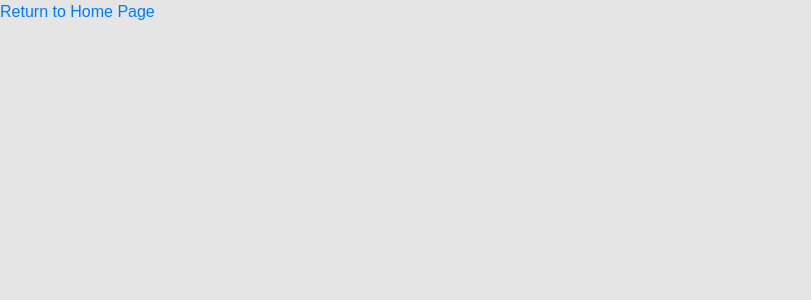
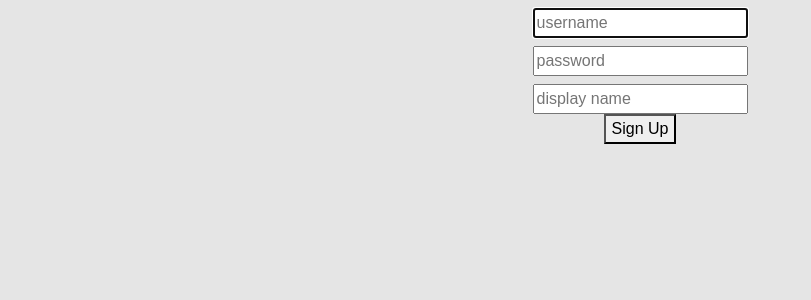
Before and after one commit to ehoover3/react-02-read-people, a React (Create React App) app: page /kwitter-ehoover3/NewProfile in a window 1280 px wide. Shown: the top 300 px of the page, without its empty margins (0-811 px from the left). Built offline with nearby package versions, Linux system fonts and the light colour scheme.

Commit message:
added view and component to create profile and deleted yarn

```diff
--- a/src/App.js
+++ b/src/App.js
@@ -12,6 +12,7 @@ import Chat from "./views/3_Chat";
 import Shop from "./views/4_Shop";
 import NotFound from "./views/5_NotFound";
 import Quiz from "./components/2_Learn/Quiz";
+import NewProfile from "./views/6_NewProfile";
 
 function App() {
   const user = useStore((state) => state.user);
@@ -21,6 +22,7 @@ function App() {
     return (
       <Switch>
         <Route exact path="/" component={LoginPage} />
+        <Route exact path="/NewProfile" component={NewProfile} />
         <Route component={NotFound} />
       </Switch>
     );
--- /dev/null
+++ b/src/components/6_NewProfile/CreateProfile.js
@@ -0,0 +1,76 @@
+import React, { useState } from "react";
+import { STORE_LOGIN, useStore, STORE_CREATE_USER } from "../../store/store";
+import { fetch_login, fetch_createUser } from "../../fetchRequests";
+
+function CreateProfile(props) {
+  const dispatch = useStore((state) => state.dispatch);
+
+  const [formData, setFormData] = useState({
+    signUpUserName: "",
+    signUpPassword: "",
+    signUpDisplayName: "",
+  });
+
+  const handleChangeSignIn = (e) => {
+    const inputName = e.target.name;
+    const inputValue = e.target.value;
+    setFormData((state) => ({ ...state, [inputName]: inputValue }));
+  };
+
+  const handleSignIn = (e) => {
+    e.preventDefault();
+    fetch_createUser(
+      formData.signUpUserName,
+      formData.signUpPassword,
+      formData.signUpDisplayName
+    ).then((userData) => {
+      dispatch({ type: STORE_CREATE_USER, payload: userData });
+      if (userData.statusCode === 200) {
+        fetch_login(
+          formData.signUpUserName,
+          formData.signUpPassword
+        ).then((userData) =>
+          dispatch({ type: STORE_LOGIN, payload: userData })
+        );
+      }
+    });
+  };
+
+  return (
+    <>
+      <form className="Login" onSubmit={handleSignIn}>
+        <label htmlFor="username"></label>
+        <input
+          type="text"
+          name="signUpUserName"
+          value={formData.signUpUserName}
+          autoFocus
+          required
+          onChange={handleChangeSignIn}
+          placeholder="username"
+        />
+        <label htmlFor="signUpPassword"></label>
+        <input
+          type="password"
+          name="signUpPassword"
+          value={formData.signUpPassword}
+          required
+          onChange={handleChangeSignIn}
+          placeholder="password"
+        />
+        <label htmlFor="signUpDisplayName"></label>
+        <input
+          type="text"
+          name="signUpDisplayName"
+          value={formData.signUpDisplayName}
+          required
+          onChange={handleChangeSignIn}
+          placeholder="display name"
+        />
+        <button type="submit">Sign Up</button>
+      </form>
+      </>
+  )
+};
+
+export default CreateProfile;
--- /dev/null
+++ b/src/views/6_NewProfile.js
@@ -0,0 +1,14 @@
+import React from "react";
+import { useStore } from "../store/store";
+import CreateProfile from "../components/6_NewProfile/CreateProfile";
+
+function NewProfile(props) {
+  const user = useStore((state) => state.user);
+  return (
+    <>
+      <CreateProfile />
+    </>
+  );
+}
+
+export default NewProfile;
```
Also changed, not shown: 1 other file (tests, documents, lock files or other folders).
